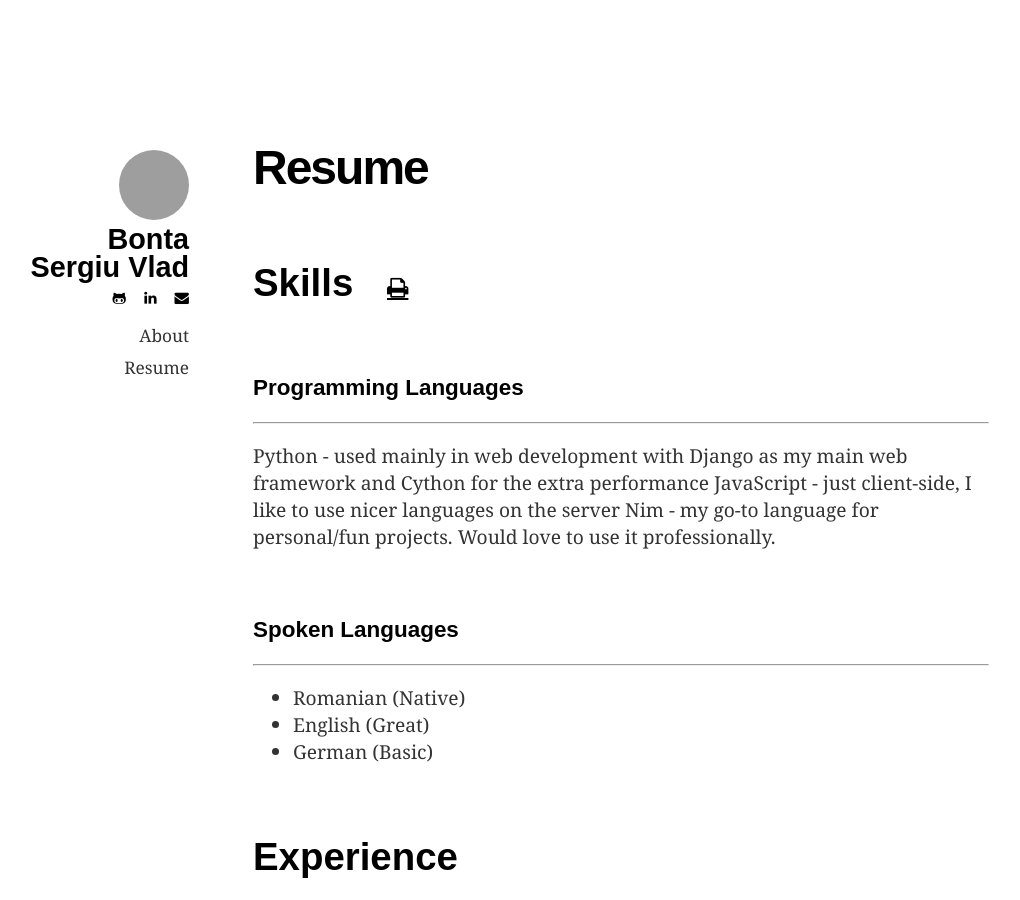
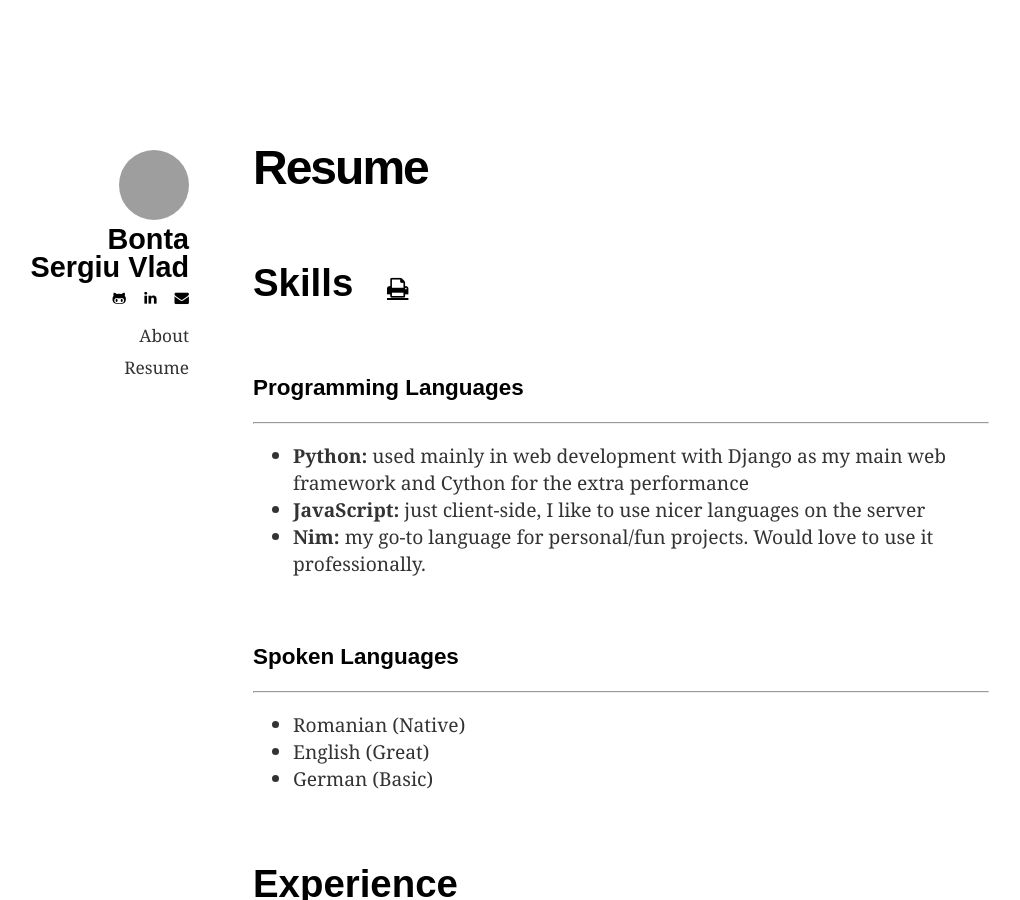
Before and after one commit to BontaVlad/BontaVlad.github.io, a Jekyll site: the page built from resume.md, in a window 1280 px wide and 900 px high. Shown: the whole window, without its empty margins (131-1151 px from the left). Built offline with Jekyll 4.4.1, drawn with Linux system fonts in a browser that asks for light colours; grey boxes are pictures that could not be loaded.

Commit message:
Fix minor formatting error.

```diff
--- a/resume.md
+++ b/resume.md
@@ -13,9 +13,9 @@ permalink: /resume/
 ### Programming Languages
 ------------
 
-Python - used mainly in web development with Django as my main web framework and Cython for the extra performance
-JavaScript - just client-side, I like to use nicer languages on the server
-Nim - my go-to language for personal/fun projects. Would love to use it professionally.
+- **Python:** used mainly in web development with Django as my main web framework and Cython for the extra performance
+- **JavaScript:** just client-side, I like to use nicer languages on the server
+- **Nim:** my go-to language for personal/fun projects. Would love to use it professionally.
 
 <br/>
 
```
